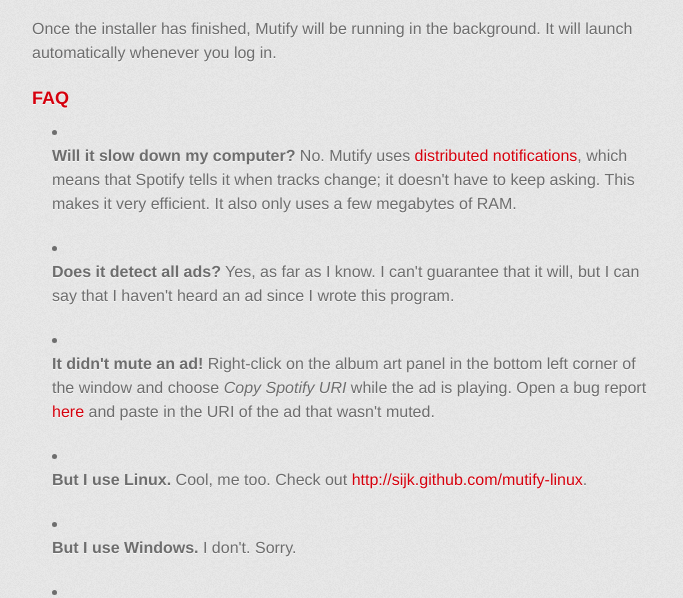
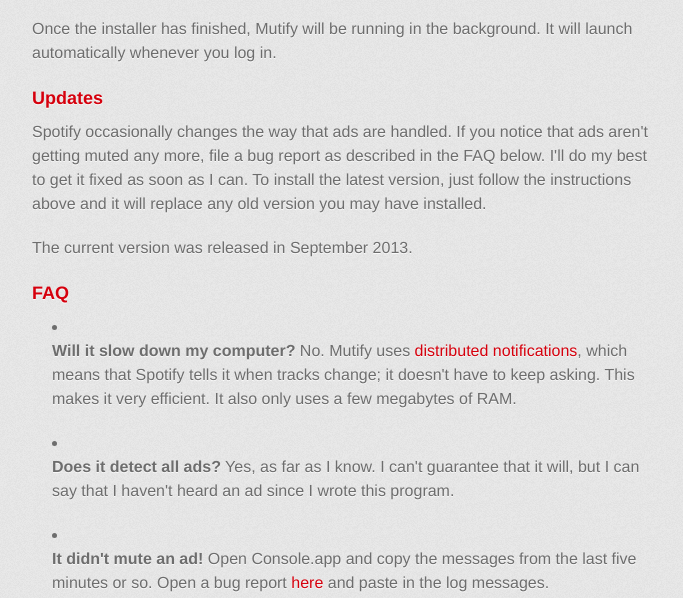
Before and after one commit to sijk/mutify-osx, a plain HTML site: page index.html in a window 1280 px wide. Shown: the part 673-1271 px from the top of the page, without its empty margins (298-981 px from the left). Drawn offline with Linux system fonts and the light colour scheme; a web font is replaced by a local one.

Commit message:
Update documentation

```diff
--- a/index.html
+++ b/index.html
@@ -46,6 +46,12 @@
 
 <p>Once the installer has finished, Mutify will be running in the background. It will launch automatically whenever you log in. </p>
 
+<h3>Updates</h3>
+
+<p>Spotify occasionally changes the way that ads are handled. If you notice that ads aren't getting muted any more, file a bug report as described in the FAQ below. I'll do my best to get it fixed as soon as I can. To install the latest version, just follow the instructions above and it will replace any old version you may have installed.</p>
+
+<p>The current version was released in September 2013.</p>
+
 <h3>FAQ</h3>
 
 <ul>
@@ -57,10 +63,9 @@
 Yes, as far as I know. I can't guarantee that it will, but I can
 say that I haven't heard an ad since I wrote this program. </p></li>
 <li><p><strong>It didn't mute an ad!</strong>
-Right-click on the album art panel in the bottom left corner of the window
-and choose <em>Copy Spotify URI</em> while the ad is playing.
+Open Console.app and copy the messages from the last five minutes or so.
 Open a bug report <a href="http://github.com/sijk/mutify-osx/issues/new">here</a> and
-paste in the URI of the ad that wasn't muted. </p></li>
+paste in the log messages. </p></li>
 <li><p><strong>But I use Linux.</strong>
 Cool, me too. Check out <a href="http://sijk.github.com/mutify-linux">http://sijk.github.com/mutify-linux</a>.</p></li>
 <li><p><strong>But I use Windows.</strong>
```
